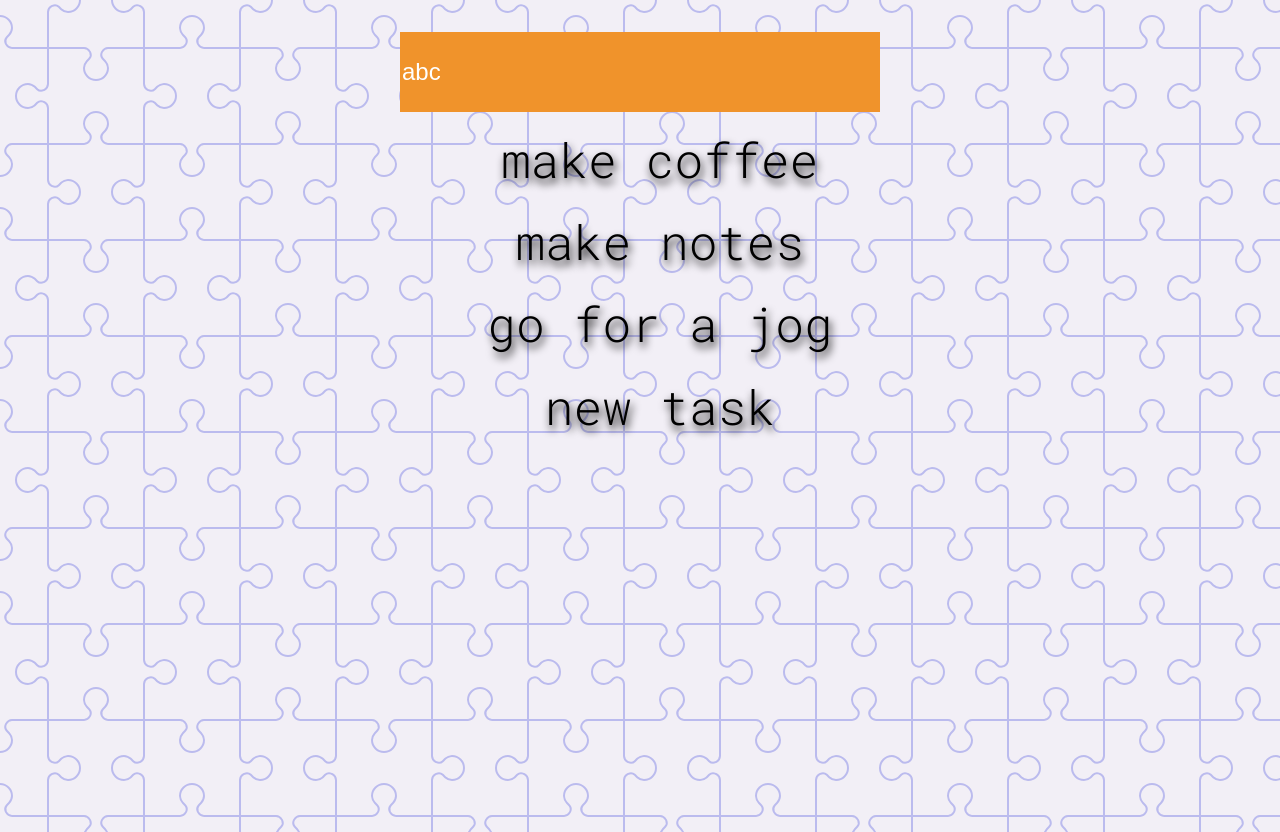
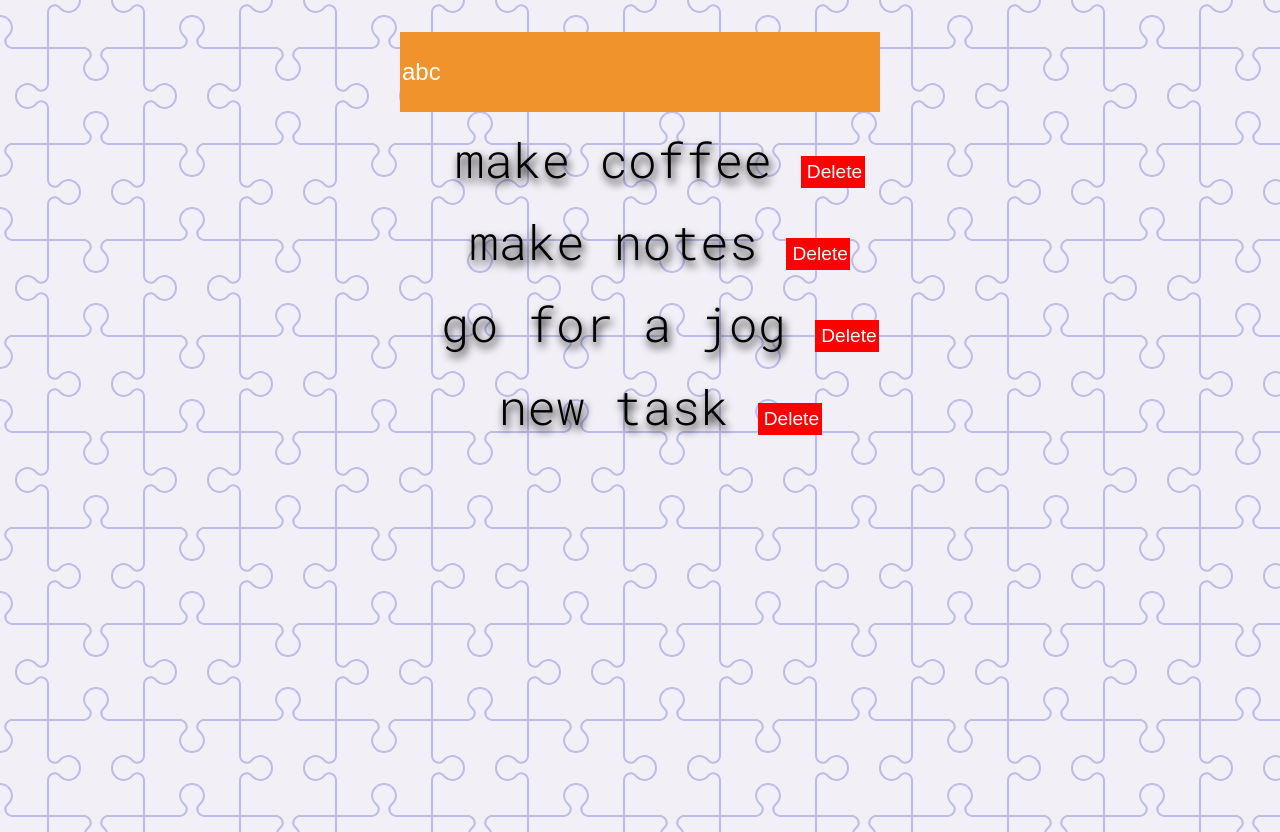
Before and after one commit to Amit-1998/DEV_PP_11, a React (Create React App) app in the folder Module3/TodoApp/todoapp/: page / in a window 1280 px wide. Built offline with nearby package versions, Linux system fonts and the light colour scheme.

Commit message:
todoapp: delete functionality done

```diff
--- a/Module3/TodoApp/todoapp/src/App.css
+++ b/Module3/TodoApp/todoapp/src/App.css
@@ -4,3 +4,13 @@ input{
     outline: none;
     color: white;
 }
+button{
+    height: 2rem;
+    width: 4rem;
+    font-size: 1.2rem;
+    text-align: center;
+    background-color: red;
+    color: white;
+    border: none;
+    outline: none;
+}
--- a/Module3/TodoApp/todoapp/src/App.js
+++ b/Module3/TodoApp/todoapp/src/App.js
@@ -33,7 +33,16 @@ class App extends React.Component{
                 <ul>
                     {
                         this.state.tasks.map((el) => {
-                               return <li>{el}</li>;
+                               return <li>{el} <button onClick = { ()=>{
+
+                                   let currTaskArr = this.state.tasks
+
+                                   let filteredArr = currTaskArr.filter((element)=>{
+                                        return element!=el
+                                   });
+                                   this.setState({tasks: filteredArr});
+
+                               }}>Delete</button></li>;
                             })
                     }
                  </ul>
```
